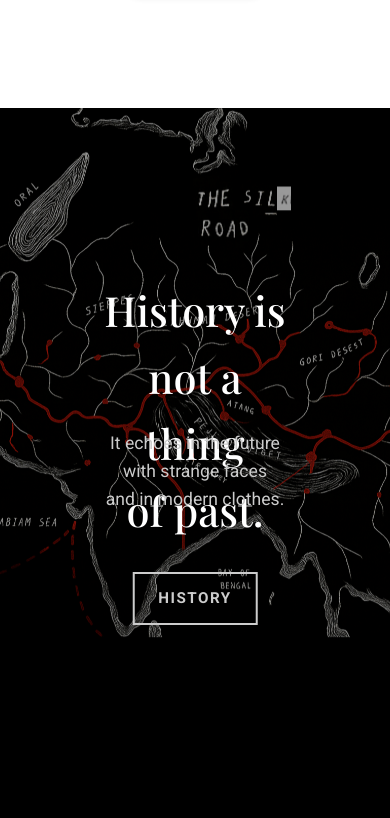
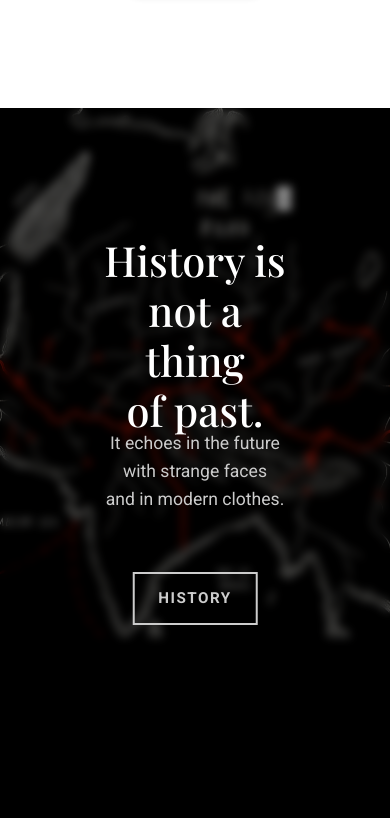
Before and after one commit to hashim47j/Terminal-Musing, a React (Vite) app: page / in a window 390 px wide. Shown: the part 926-1744 px from the top of the page. Built offline with nearby package versions, Linux system fonts and the light colour scheme; a web font is replaced by a local one.

Commit message:
Feat: Add History Hero section with scroll animation and dark theme. Update fonts and package dependencies.

```diff
--- a/src/pages/HomePage/HistoryHero/HistoryHero.module.css
+++ b/src/pages/HomePage/HistoryHero/HistoryHero.module.css
@@ -7,7 +7,7 @@
   color: #f0f0f0;
 }
 
-/* Full-width background image */
+/* Full-width background image with smooth zoom transition */
 .silkRoadImage {
   width: 100%;
   max-width: 1341px;
@@ -15,17 +15,17 @@
   object-fit: cover;
   display: block;
   transition: transform 0.5s ease;
+  transform-origin: top center;
 }
 
-/* Zoom in from top on small screens */
+/* Zoom + crop effect for mobile view */
 @media (max-width: 768px) {
   .silkRoadImage {
     transform: scale(1.8);
-    transform-origin: top center; /* ← this zooms upward */
   }
 }
 
-/* Dark overlay for mobile */
+/* Dark overlay for better text contrast on mobile */
 .overlay {
   display: none;
   position: absolute;
@@ -35,10 +35,17 @@
   height: 100%;
   background: rgba(0, 0, 0, 0.4);
   z-index: 1;
-  backdrop-filter: blur(5x);
+  backdrop-filter: blur(5px); /* Fixed '5x' typo to '5px' */
 }
 
-/* Heading */
+/* Display overlay on small screens */
+@media (max-width: 768px) {
+  .overlay {
+    display: block;
+  }
+}
+
+/* Headline */
 .mainHeading {
   position: absolute;
   top: 20%;
@@ -49,6 +56,10 @@
   color: #fff;
   text-align: right;
   z-index: 2;
+  max-width: 90vw;
+  line-height: 1.2;
+  white-space: normal;
+  word-break: break-word;
 }
 
 /* Description */
@@ -62,6 +73,7 @@
   color: #ccc;
   text-align: right;
   z-index: 2;
+  max-width: 90vw;
 }
 
 /* Button */
@@ -90,14 +102,10 @@
   transform: translateY(-3px);
 }
 
-/* Responsive */
+/* Mobile responsive layout */
 @media (max-width: 768px) {
-  .overlay {
-    display: block;
-  }
-
   .mainHeading {
-    top: 20%;
+    top: 15%;
     right: 50%;
     transform: translateX(50%);
     font-size: 2.6em;
```
